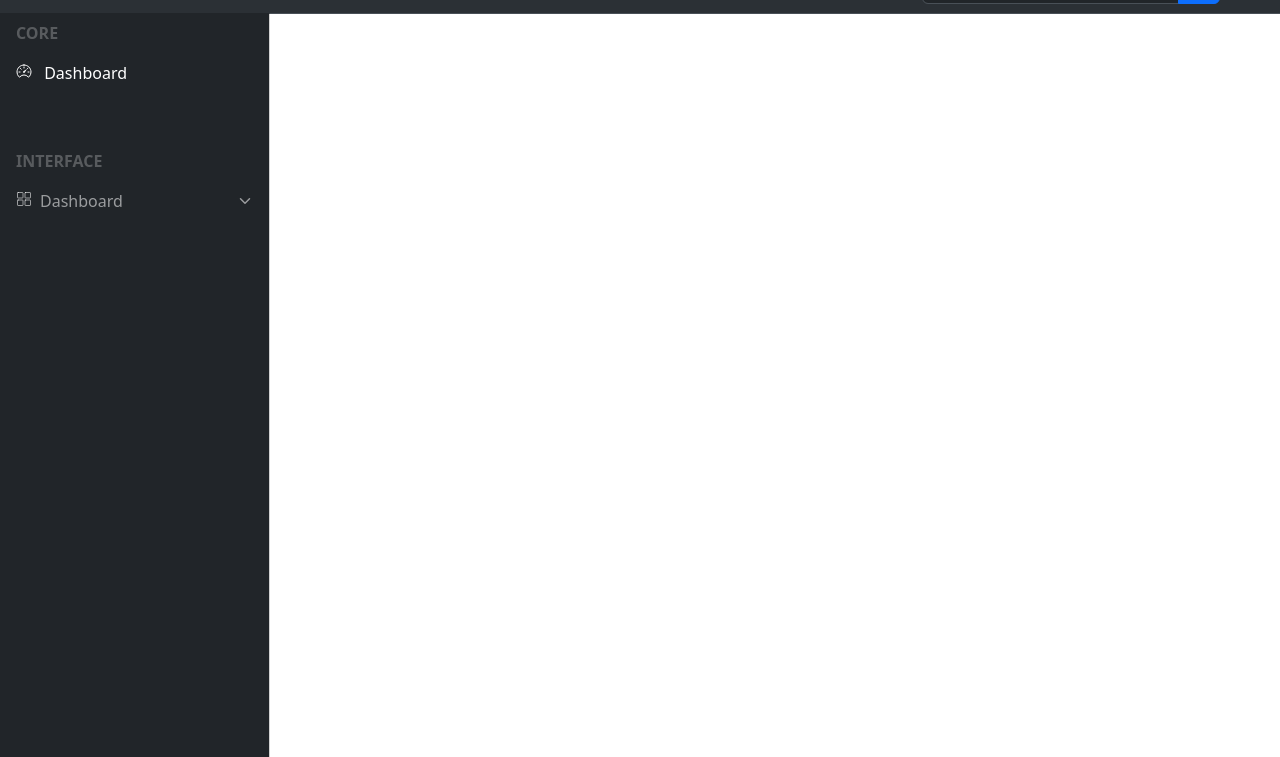
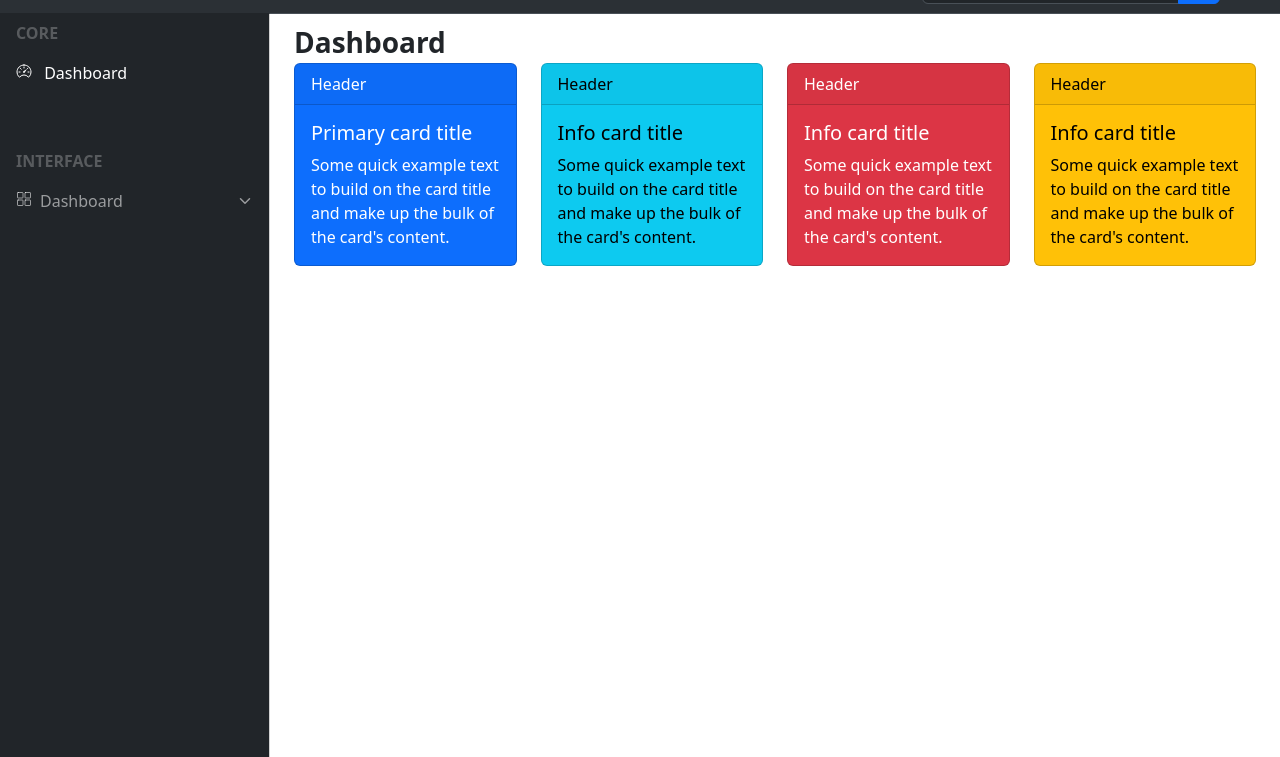
Before and after one commit to ifte-hsn/bootstrap-login-form, a plain HTML site: page index.html in a window 1280 px wide. Shown: the part 43-800 px from the top of the page. Drawn offline with nearby package versions, Linux system fonts and the light colour scheme.

Commit message:
added cards in dashboard

```diff
--- a/index.html
+++ b/index.html
@@ -162,7 +162,60 @@
       <!-- offcanvus -->
 
 
+      <main class="mt-5 pt-3">
+        <div class="container">
+          <div class="container-fluid">
+            <div class="row">
+              <div class="col-md-12 fw-bold fs-3">
+                Dashboard
+              </div>
+            </div>
 
+            <div class="row">
+              <div class="col-md-3 mb-3">
+                <div class="card text-bg-primary h-100">
+                  <div class="card-header">Header</div>
+                  <div class="card-body">
+                    <h5 class="card-title">Primary card title</h5>
+                    <p class="card-text">Some quick example text to build on the card title and make up the bulk of the card's content.</p>
+                  </div>
+                </div>
+              </div>
+
+              <div class="col-md-3 mb-3">
+                <div class="card text-bg-info h-100">
+                  <div class="card-header">Header</div>
+                  <div class="card-body">
+                    <h5 class="card-title">Info card title</h5>
+                    <p class="card-text">Some quick example text to build on the card title and make up the bulk of the card's content.</p>
+                  </div>
+                </div>
+              </div>
+
+              <div class="col-md-3 mb-3">
+                <div class="card text-bg-danger h-100">
+                  <div class="card-header">Header</div>
+                  <div class="card-body">
+                    <h5 class="card-title">Info card title</h5>
+                    <p class="card-text">Some quick example text to build on the card title and make up the bulk of the card's content.</p>
+                  </div>
+                </div>
+              </div>
+
+
+              <div class="col-md-3 mb-3">
+                <div class="card text-bg-warning h-100">
+                  <div class="card-header">Header</div>
+                  <div class="card-body">
+                    <h5 class="card-title">Info card title</h5>
+                    <p class="card-text">Some quick example text to build on the card title and make up the bulk of the card's content.</p>
+                  </div>
+                </div>
+              </div>
+            </div>
+          </div>
+        </div>
+      </main>
 
 
     <script type="module" src="https://unpkg.com/ionicons@7.1.0/dist/ionicons/ionicons.esm.js"></script>
```
